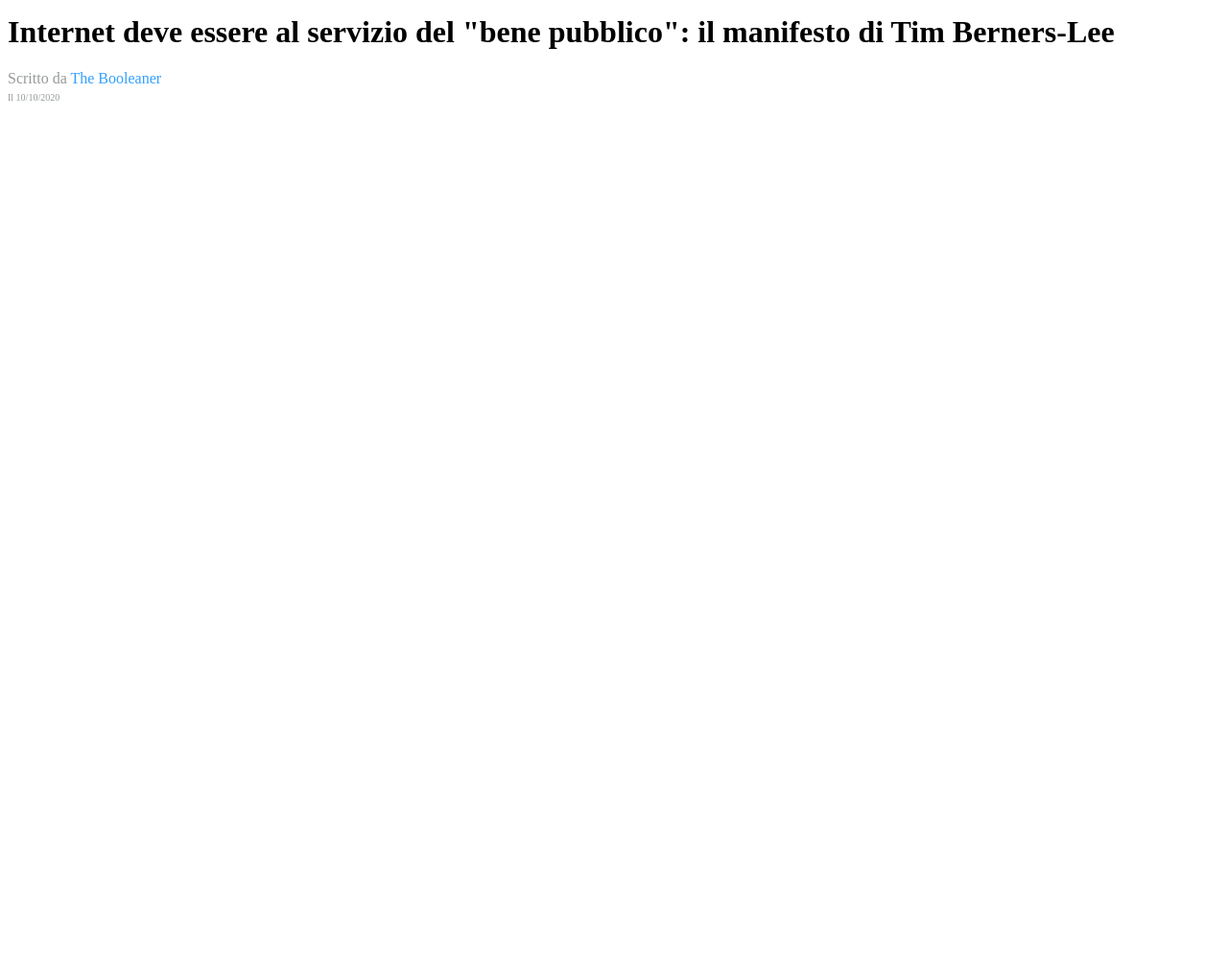
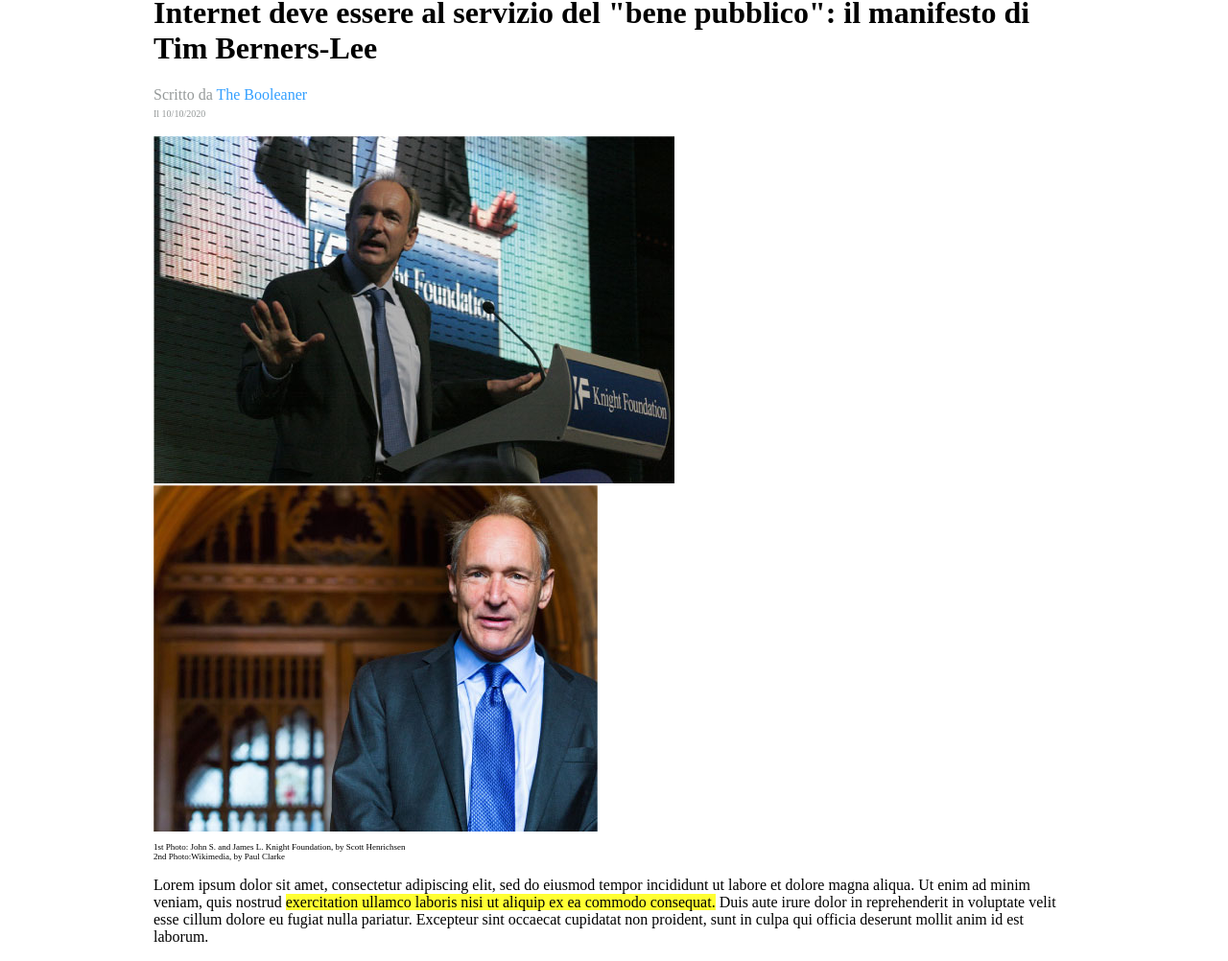
Before and after one commit to SorayaBoolean/html-css-booleaner, a plain HTML site: page index.html in a window 1280 px wide. Shown: the part 67-1069 px from the top of the page at 96% size. Before the commit the page ends 800 px from the top, so only its background shows below. Drawn offline with Linux system fonts and the light colour scheme; files whose address does not match are found by name.

Commit message:
prima parte testo evidenziata

```diff
--- a/css/style.css
+++ b/css/style.css
@@ -2,6 +2,11 @@ header {
 
     background-color:#339FFF;
     background-image: ../img/pattern.png;
+}
+
+body {
+    width: 75%;
+    margin: auto;
 }
 
 #logos {
@@ -20,3 +25,12 @@ header {
 #date {
     font-size: 10px;
 }
+
+#description {
+    font-size: 9px;
+
+}
+
+.evidenziatore {
+    background-color:#FFFF33;
+}
--- a/index.html
+++ b/index.html
@@ -13,6 +13,20 @@
         <div class="almostblack">
         <p>Scritto da <span id="signature">The Booleaner</span><br><span id="date">Il 10/10/2020</span></p>
         </div>
+        <div id="description"> <!--!foto di tim-->
+            <img id=tim1 src="img/tim-1.jpg" alt="tim1">
+            <img id=tim2 src="img/tim-2.jpg" alt="tim2">
+            <p>1st Photo: John S. and James L. Knight Foundation, by Scott Henrichsen <br> 2nd Photo:Wikimedia, by Paul Clarke</p>
+        </div>
+        <section>
+            <p>Lorem ipsum dolor sit amet, consectetur adipiscing elit, sed do eiusmod tempor incididunt ut labore et dolore magna aliqua. Ut enim ad minim veniam, quis nostrud <span class="evidenziatore">exercitation ullamco laboris nisi ut aliquip ex ea commodo consequat.</span> Duis aute irure dolor in reprehenderit in voluptate velit esse cillum dolore eu fugiat nulla pariatur. Excepteur sint occaecat cupidatat non proident, sunt in culpa qui officia deserunt mollit anim id est laborum.</p>
+        </section>
+        <section>
+
+        </section>
+        <section>
+
+        </section>
     </main>
     <footer>
 
```
